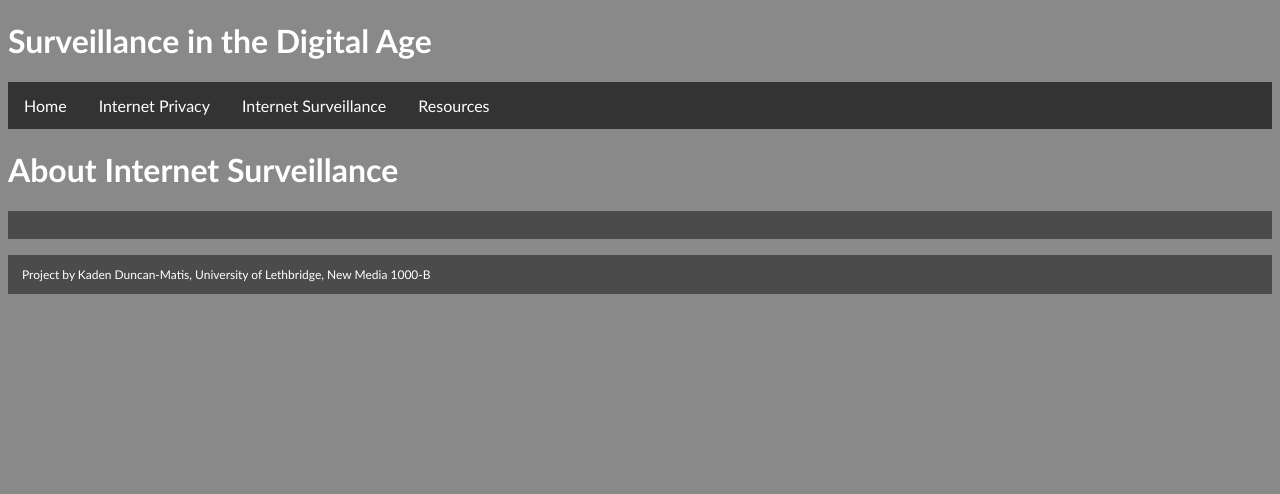
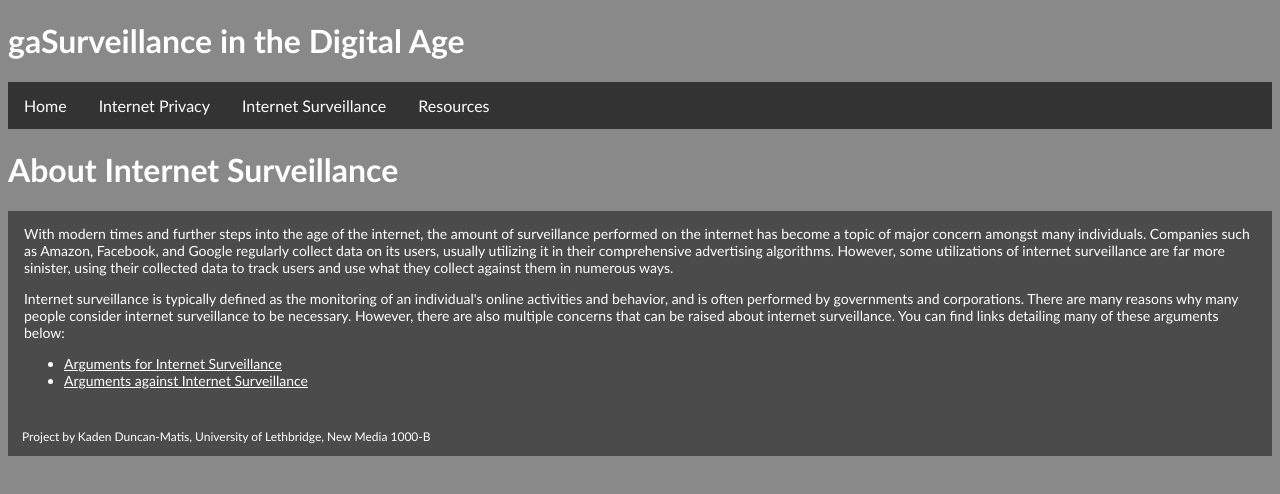
Before and after one commit to LunarEcklipse/digital-privacy-project-nmed, a plain HTML site: page surveillanceabout.html in a window 1280 px wide. Drawn offline with Linux system fonts and the light colour scheme.

Commit message:
Page updates

```diff
--- a/surveillanceabout.html
+++ b/surveillanceabout.html
@@ -10,7 +10,7 @@
 </head>
 
 <body bgcolor="#898989">
-	<h1 class="header"><a href="index.html">Surveillance in the Digital Age</a></h1>
+	<h1 class="header"><a href="index.html">gaSurveillance in the Digital Age</a></h1>
 <div class="navbar">
 		<a href="index.html">Home</a>
 	  <div class="dropdown">
@@ -47,7 +47,13 @@
   </div>
 </div>
 <h1 class="header">About Internet Surveillance</h1>
-<article class="textcontainer"></article><p></p>
+<article class="textcontainer">With modern times and further steps into the age of the internet, the amount of surveillance performed on the internet has become a topic of major concern amongst many individuals. Companies such as Amazon, Facebook, and Google regularly collect data on its users, usually utilizing it in their comprehensive advertising algorithms. However, some utilizations of internet surveillance are far more sinister, using their collected data to track users and use what they collect against them in numerous ways.
+<p>Internet surveillance is typically defined as the monitoring of an individual's online activities and behavior, and is often performed by governments and corporations. There are many reasons why many people consider internet surveillance to be necessary. However, there are also multiple concerns that can be raised about internet surveillance. You can find links detailing many of these arguments below:</p>
+<ul>
+  <li><a href="surveillancepro.html" class="inlinelink" title="Arguments for Internet Surveillance">Arguments for Internet Surveillance</a></li>
+  <li><a href="surveillancecon.html" class="inlinelink" title="Arguments against Internet Surveillance">Arguments against Internet Surveillance</a></li>
+</ul>
+</article>
 <footer class="textcontainerfooter">
   <p>Project by Kaden Duncan-Matis, University of Lethbridge, New Media 1000-B</p>
 </footer>
```
Also changed, not shown: pdfmaster.html (+2 -3 lines), privacyabout.html (+2 -2 lines).
